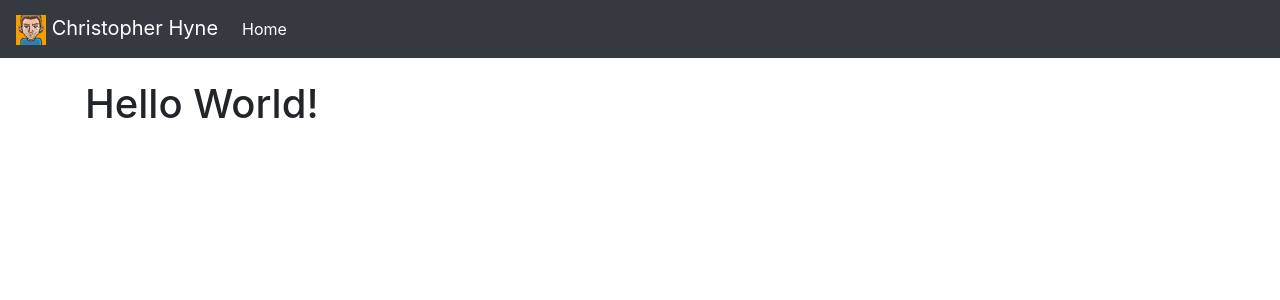
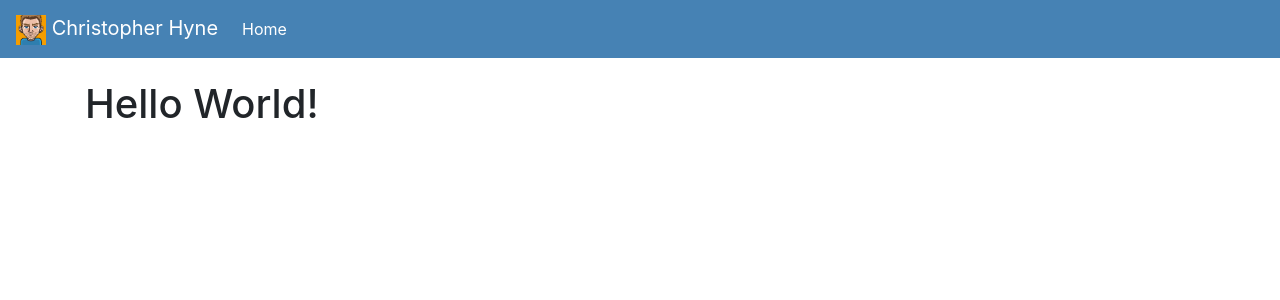
Before and after one commit to chyne/chyne.github.io, a Jekyll site: the page built from index.html, in a window 1280 px wide. Shown: the top 300 px of the page. Built offline with Jekyll 4.4.1, drawn with Linux system fonts in a browser that asks for light colours; nearby versions of some CDN libraries.

Commit message:
Update color scheme.

```diff
--- a/_layouts/default.html
+++ b/_layouts/default.html
@@ -11,7 +11,7 @@
     <link rel="stylesheet" href="/assets/css/site.css" />
   </head>
   <body>
-    <nav class="navbar navbar-expand-md navbar-dark bg-dark fixed-top">
+    <nav class="navbar navbar-expand-md navbar-dark fixed-top" style="background-color: #4682B4">
       <a class="navbar-brand" href="#"><img src="/assets/images/mangame.jpg" height="30" width="30" /> {{site.title}}</a>
       <button class="navbar-toggler" type="button" data-toggle="collapse" data-target="#navbarsExampleDefault" aria-controls="navbarsExampleDefault" aria-expanded="false" aria-label="Toggle navigation">
         <span class="navbar-toggler-icon"></span>
```
